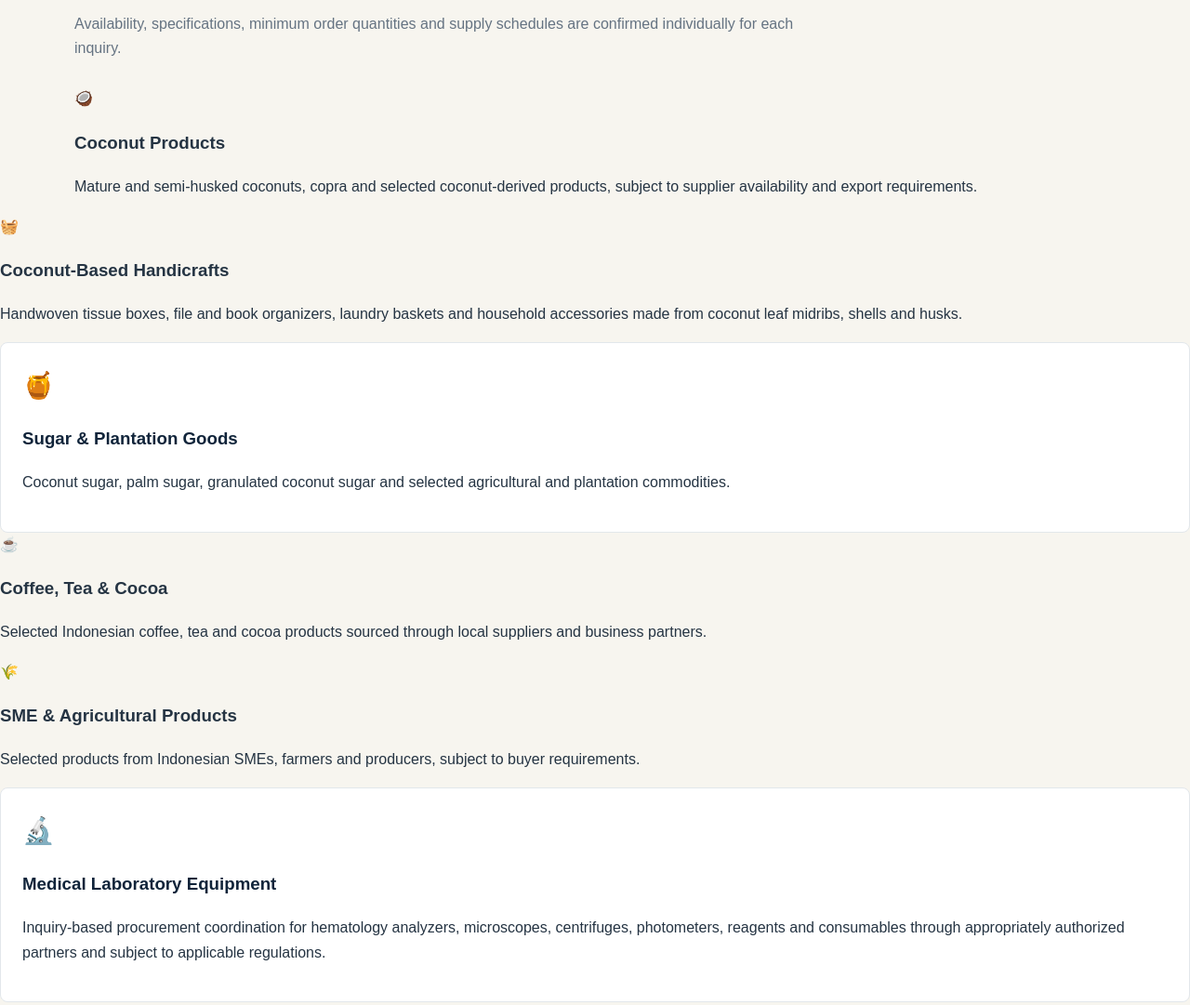
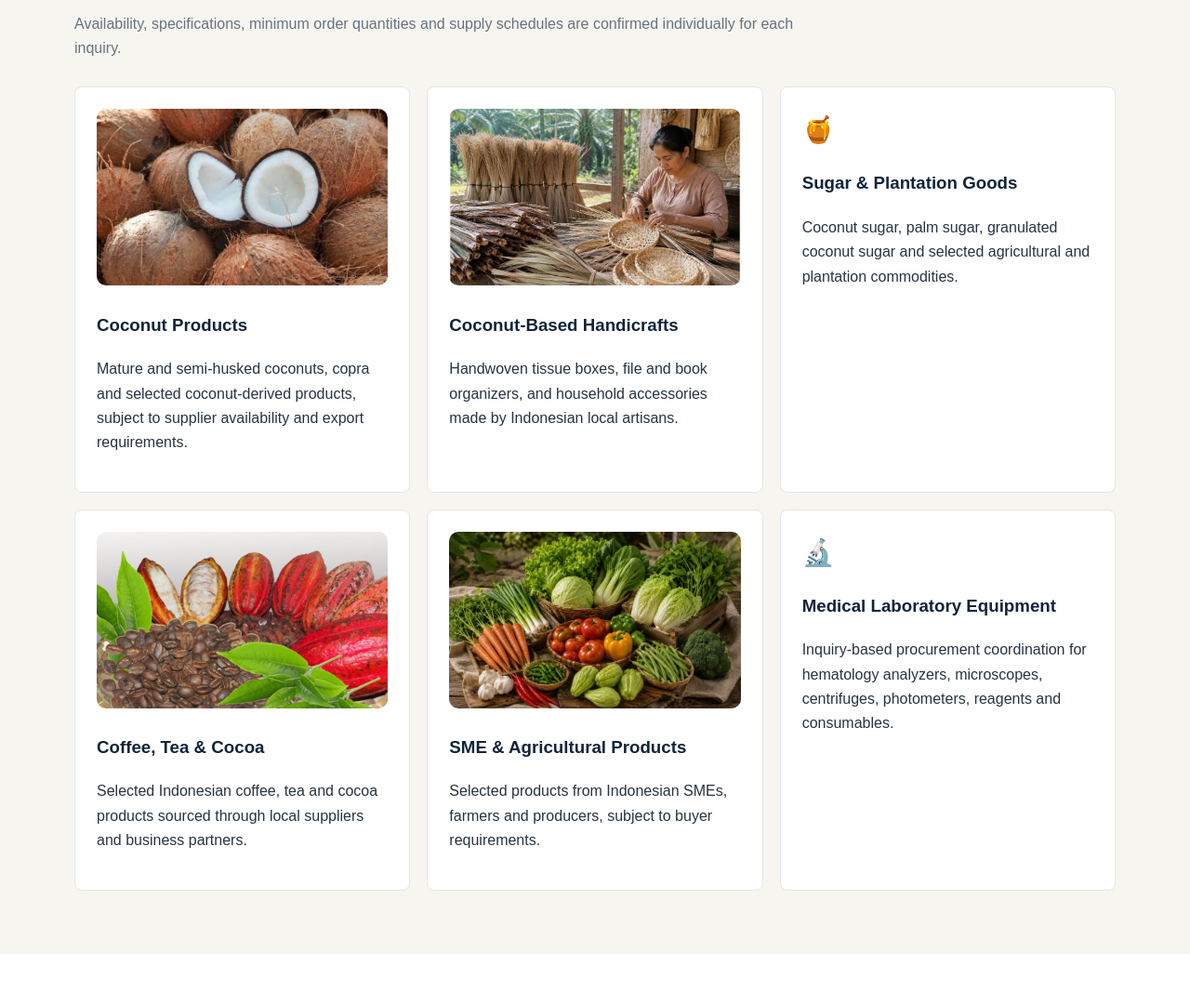
Before and after one commit to nusantaraglobaltrader/pt-nusantara-global-trader, a plain HTML site: page index.html in a window 1280 px wide. Shown: the part 1390-2471 px from the top of the page at 93% size. Drawn offline with Linux system fonts and the light colour scheme.

Commit message:
Enhance product sections with images and details
Updated product display sections with images and descriptions for coconut products, handicrafts, coffee, tea, cocoa, and agricultural goods.

```diff
--- a/index.html
+++ b/index.html
@@ -9,12 +9,12 @@
 <section class="hero"><div class="wrap"><div class="eyebrow">Indonesian Products · Global Opportunities</div><h1>Connecting Local Potential with Global Markets.</h1><p>PT Nusantara Global Trader is an Indonesia-based trading company connecting international buyers with local farmers, artisans, SMEs, producers and business partners.</p><a class="btn" href="#products">Explore Our Products</a><a class="btn alt" href="https://wa.me/6281395035747?text=Hello%2C%20I%20would%20like%20to%20request%20a%20quotation." target="_blank">Request a Quotation</a></div></section>
 <section id="about"><div class="wrap two"><div><div class="eyebrow">About Us</div><h2>A trading partner rooted in Indonesia.</h2><p>Based in Ciamis, West Java, PT Nusantara Global Trader develops trading opportunities for selected Indonesian commodities, coconut-based products, handicrafts and locally sourced goods.</p><p>We build connections with farmers, collectors, cooperatives, artisans, SMEs and producers, coordinating sourcing according to buyer specifications, availability and agreed quality requirements.</p><p>Our approach is built on clear communication, responsible sourcing, practical coordination and long-term business relationships.</p></div><div class="panel"><h3>Our Commitment</h3><ul><li>Buyer-oriented sourcing and procurement</li><li>Transparent product and order communication</li><li>Coordination of quality checks and packaging</li><li>Flexible cooperation with local suppliers</li><li>Long-term relationships with buyers and producers</li></ul></div></div></section>
 <section class="soft" id="products"><div class="wrap"><div class="eyebrow">Our Product Portfolio</div><h2>Products from Indonesia</h2><p class="lead">Availability, specifications, minimum order quantities and supply schedules are confirmed individually for each inquiry.</p><div class="grid">
-<kelapa.jpg>🥥</div><h3>Coconut Products</h3><p>Mature and semi-husked coconuts, copra and selected coconut-derived products, subject to supplier availability and export requirements.</p></div>
-<coconut leaf woven file box brochure.png>🧺</div><h3>Coconut-Based Handicrafts</h3><p>Handwoven tissue boxes, file and book organizers, laundry baskets and household accessories made from coconut leaf midribs, shells and husks.</p></div>
+<div class="card"><img src="kelapa.jpeg" alt="Coconut Products" style="width:100%;height:190px;object-fit:cover;border-radius:10px;"><h3>Coconut Products</h3><p>Mature and semi-husked coconuts, copra and selected coconut-derived products, subject to supplier availability and export requirements.</p></div>
+<div class="card"><img src="pengrajin.jpeg" alt="Coconut-Based Handicrafts" style="width:100%;height:190px;object-fit:cover;border-radius:10px;"><h3>Coconut-Based Handicrafts</h3><p>Handwoven tissue boxes, file and book organizers, and household accessories made by Indonesian local artisans.</p></div>
 <div class="card"><div class="icon">🍯</div><h3>Sugar & Plantation Goods</h3><p>Coconut sugar, palm sugar, granulated coconut sugar and selected agricultural and plantation commodities.</p></div>
-<coffe.jpeg>☕</div><h3>Coffee, Tea & Cocoa</h3><p>Selected Indonesian coffee, tea and cocoa products sourced through local suppliers and business partners.</p></div>
-<sayuran.jpeg>🌾</div><h3>SME & Agricultural Products</h3><p>Selected products from Indonesian SMEs, farmers and producers, subject to buyer requirements.</p></div>
-<div class="card"><div class="icon">🔬</div><h3>Medical Laboratory Equipment</h3><p>Inquiry-based procurement coordination for hematology analyzers, microscopes, centrifuges, photometers, reagents and consumables through appropriately authorized partners and subject to applicable regulations.</p></div>
+<div class="card"><img src="coffe.jpeg" alt="Coffee Tea and Cocoa" style="width:100%;height:190px;object-fit:cover;border-radius:10px;"><h3>Coffee, Tea & Cocoa</h3><p>Selected Indonesian coffee, tea and cocoa products sourced through local suppliers and business partners.</p></div>
+<div class="card"><img src="sayuran.jpeg" alt="SME and Agricultural Products" style="width:100%;height:190px;object-fit:cover;border-radius:10px;"><h3>SME & Agricultural Products</h3><p>Selected products from Indonesian SMEs, farmers and producers, subject to buyer requirements.</p></div>
+<div class="card"><div class="icon">🔬</div><h3>Medical Laboratory Equipment</h3><p>Inquiry-based procurement coordination for hematology analyzers, microscopes, centrifuges, photometers, reagents and consumables.</p></div>
 </div></div></section>
 <section id="services"><div class="wrap"><div class="eyebrow">What We Do</div><h2>Sourcing, trade & procurement coordination</h2><div class="grid"><div class="card"><h3>Product Sourcing</h3><p>Identifying suitable local suppliers and products based on buyer specifications, availability and agreed requirements.</p></div><div class="card"><h3>Supplier Coordination</h3><p>Coordinating with farmers, artisans, SMEs and producers on product details, quantities, pricing and schedules.</p></div><div class="card"><h3>Order & Logistics Coordination</h3><p>Working with relevant service providers on packaging, inspection, documentation and shipment arrangements.</p></div></div></div></section>
 <section class="soft"><div class="wrap two"><div><div class="eyebrow">How We Work</div><h2>A clear process from inquiry to delivery.</h2><p class="lead">Every order is assessed individually. Final terms are confirmed in a written quotation or sales agreement.</p></div><div class="steps"><p><b>1. Send an Inquiry</b><br>Share product, specifications, quantity and destination.</p><p><b>2. Review & Quotation</b><br>We check sourcing options and provide an offer subject to confirmation.</p><p><b>3. Order Confirmation</b><br>Specifications, payment terms, delivery terms and schedule are agreed in writing.</p><p><b>4. Sourcing & Preparation</b><br>Products are coordinated with suppliers and relevant partners.</p><p><b>5. Delivery Coordination</b><br>Shipment follows agreed terms and transaction documents.</p></div></div></section>
```
